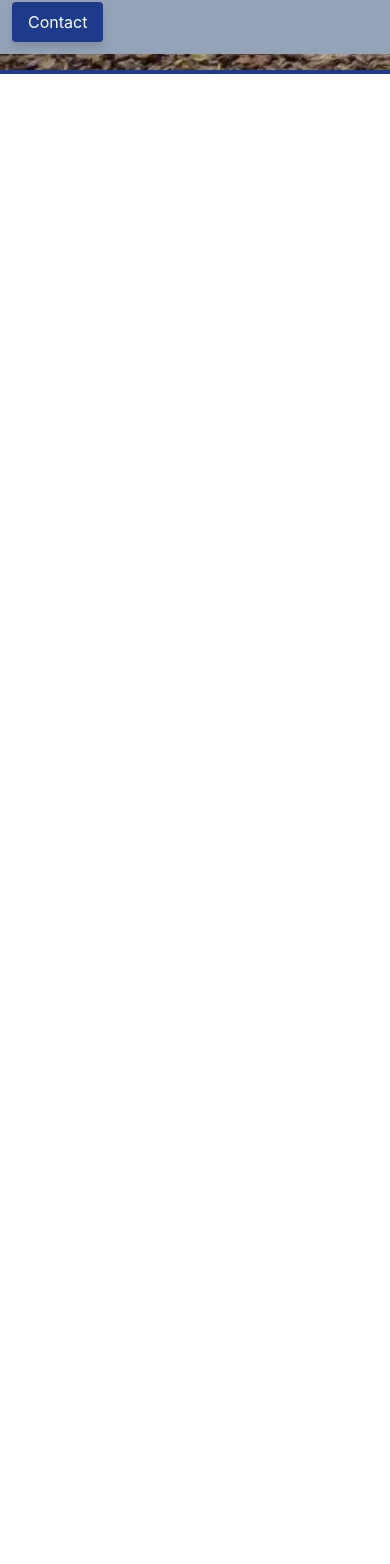
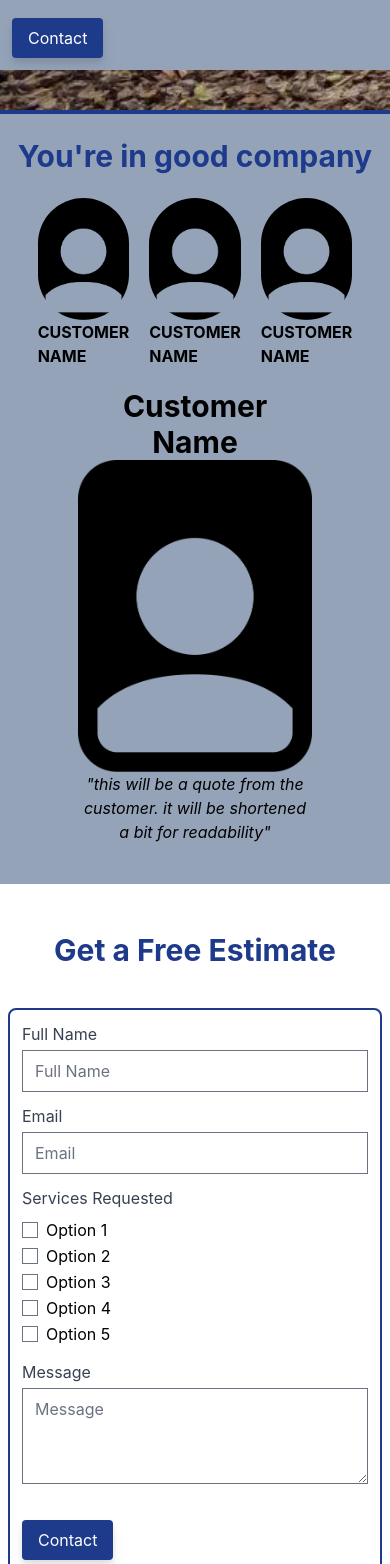
Before and after one commit to AaronTheDesigner/inside-out, a Next.js app: page / in a window 390 px wide. Shown: the part 2212-3776 px from the top of the page. Before the commit the page ends 2286 px from the top, so only its background shows below. Built offline with nearby package versions, Linux system fonts and the light colour scheme.

Commit message:
form started

```diff
--- a/package.json
+++ b/package.json
@@ -9,6 +9,7 @@
     "lint": "next lint"
   },
   "dependencies": {
+    "@tailwindcss/forms": "^0.4.0",
     "next": "12.0.10",
     "react": "17.0.2",
     "react-dom": "17.0.2"
--- /dev/null
+++ b/pages/components/Footer.js
@@ -0,0 +1,11 @@
+import React from 'react'
+
+const Footer = () => {
+  return (
+    <div>
+
+    </div>
+  )
+}
+
+export default Footer
--- /dev/null
+++ b/pages/components/Form.js
@@ -0,0 +1,69 @@
+import React from 'react'
+import Button from './Button'
+
+const Form = () => {
+  return (
+    <div className='p-2 sm:px-10 md:px-15 lg:px-20'>
+        <h1 className="m-10 text-3xl text-center font-bold text-blue-900 md:text-4xl lg:text-6xl">
+            Get a Free Estimate
+        </h1>
+        <div className="p-3 sm:p-10 md:p-15 lg:p-20 border-2 border-blue-900 rounded-lg">
+            <form action="" className='flex flex-col gap-3'>
+                <label htmlFor="" className="block">
+                    <span className="text-gray-700">Full Name</span>
+                    <input type="text" className="form-input mt-1 block w-full" placeholder='Full Name'/>
+                </label>
+                <label htmlFor="" className="block">
+                    <span className="text-gray-700">Email</span>
+                    <input type="email" className="form-input mt-1 block w-full" placeholder='Email'/>
+                </label>
+                <label htmlFor="" className="block">
+                    <span className="text-gray-700">Services Requested</span>
+                    <div className="mt-2">
+                        <div>
+                            <label htmlFor="" className="inline-flex items-center">
+                                <input type="checkbox" className="form-checkbox" />
+                                <span className="ml-2">Option 1</span>
+                            </label>
+                        </div>
+                        <div>
+                            <label htmlFor="" className="inline-flex items-center">
+                                <input type="checkbox" className="form-checkbox" />
+                                <span className="ml-2">Option 2</span>
+                            </label>
+                        </div>
+                        <div>
+                            <label htmlFor="" className="inline-flex items-center">
+                                <input type="checkbox" className="form-checkbox" />
+                                <span className="ml-2">Option 3</span>
+                            </label>
+                        </div>
+                        <div>
+                            <label htmlFor="" className="inline-flex items-center">
+                                <input type="checkbox" className="form-checkbox" />
+                                <span className="ml-2">Option 4</span>
+                            </label>
+                        </div>
+                        <div>
+                            <label htmlFor="" className="inline-flex items-center">
+                                <input type="checkbox" className="form-checkbox" />
+                                <span className="ml-2">Option 5</span>
+                            </label>
+                        </div>
+                    </div>
+                </label>
+                <label htmlFor="" className="block">
+                    <span className="text-gray-700">Message</span>
+                    <textarea name="" id="" cols="" rows="3" className="form-textarea mt-1 block w-full h-24" placeholder='Message'></textarea>
+                </label>
+
+                <div className='mt-6'>
+                    <Button/>
+                </div>
+            </form>
+        </div>
+    </div>
+  )
+}
+
+export default Form
--- /dev/null
+++ b/pages/components/References.js
@@ -0,0 +1,80 @@
+import React from 'react'
+import Image from 'next/image'
+
+const References = () => {
+  return (
+    <div className=' bg-slate-400 py-4 sm:px-10 md:px-15 lg:px-20'>
+        <h1 className="m-2 text-3xl text-center font-bold text-blue-900 md:text-4xl lg:text-6xl">
+            You're in good company
+        </h1>
+        <div className="flex flex-col w-full my-6 gap-5 items-center h-full">
+            <div className="flex justify-center w-1/12 items-center gap-5">
+                <div className="flex flex-col justify-center items-center">
+                    <div className='w-full text-center'>
+                        <Image
+                            src='/assets/person.png'
+                            layout='responsive'
+                            width={90}
+                            height={120}
+                            objectFit='contain'
+                            className='rounded-full'
+                        />
+                    </div>
+                    <span className="name">
+                        <p className='uppercase font-bold'>Customer Name</p>
+                    </span>
+                </div>
+                <div className="flex flex-col justify-center items-center">
+                    <div className='w-full text-center'>
+                        <Image
+                            src='/assets/person.png'
+                            layout='responsive'
+                            width={90}
+                            height={120}
+                            objectFit='contain'
+                            className='rounded-full'
+                        />
+                    </div>
+                    <span className="name">
+                        <p className='uppercase font-bold'>Customer Name</p>
+                    </span>
+                </div>
+                <div className="flex flex-col justify-center items-center">
+                    <div className='w-full text-center'>
+                        <Image
+                            src='/assets/person.png'
+                            layout='responsive'
+                            width={90}
+                            height={120}
+                            objectFit='contain'
+                            className='rounded-full'
+                        />
+                    </div>
+                    <span className="name">
+                        <p className='uppercase font-bold'>Customer Name</p>
+                    </span>
+                </div>
+            </div>
+            <div className="flex flex-col justify-center items-center gap-3">
+                    <div className='text-center w-3/5'>
+                        <span className='font-bold text-3xl'>
+                            Customer Name
+                        </span>
+                        <Image
+                            src='/assets/person.png'
+                            layout='responsive'
+                            width={90}
+                            height={120}
+                            objectFit='contain'
+                        />
+                        <span className="italic">
+                            "this will be a quote from the customer. it will be shortened a bit for readability"
+                        </span>
+                    </div>
+            </div>
+        </div>
+    </div>
+  )
+}
+
+export default References
--- a/pages/components/Services.js
+++ b/pages/components/Services.js
@@ -3,9 +3,9 @@ import Button from './Button'
 
 const Services = () => {
   return (
-    <section id="services" className="services py-4 border-b-4 border-blue-900 sm:px-10 md:px-15 lg:px-20">
-        <h1 className="m-2 text-3xl text-center font-bold text-blue-900 md:text-4xl">Bring new life to your home</h1>
-        <div className="bg-slate-400 flex gap-7 flex-wrap justify-center">
+    <section id="services" className="services border-b-4 border-blue-900 py-4 sm:px-10 md:px-15 lg:px-20">
+        <h1 className="m-2 text-3xl text-center font-bold text-blue-900 md:text-4xl lg:text-6xl">Bring new life to your home</h1>
+        <div className="bg-slate-400 flex gap-7 flex-wrap justify-center my-6">
             <div className="service flex flex-col max-w-xl p-3 text-blue-900">
                 <h1 className=' text-2xl md:text-3xl font-bold'>Service</h1>
                 <p className='text-lg md:text-xl'>Lorem ipsum dolor sit, amet consectetur adipisicing elit. Labore quo consectetur, quis quibusdam magnam quisquam id, ipsum eaque commodi laudantium nisi neque aspernatur sed ab quam! Veniam molestiae ad corporis.</p>
--- a/pages/index.js
+++ b/pages/index.js
@@ -5,12 +5,18 @@ import Image from 'next/image'
 import styles from '../styles/Home.module.css'
 import Hero from './components/Hero'
 import Services from './components/Services'
+import References from './components/References'
+import Form from './components/Form'
+import Footer from './components/Footer'
 
 export default function Home() {
   return (
     <div>
       <Hero/>
       <Services />
+      <References />
+      <Form />
+      <Footer />
     </div>
   )
 }
--- a/tailwind.config.js
+++ b/tailwind.config.js
@@ -6,5 +6,7 @@ module.exports = {
   theme: {
     extend: {},
   },
-  plugins: [],
+  plugins: [
+    require('@tailwindcss/forms')
+  ],
 }
```
Also changed, not shown: public/assets/person.png (added), 1 other file (tests, documents, lock files or other folders).
